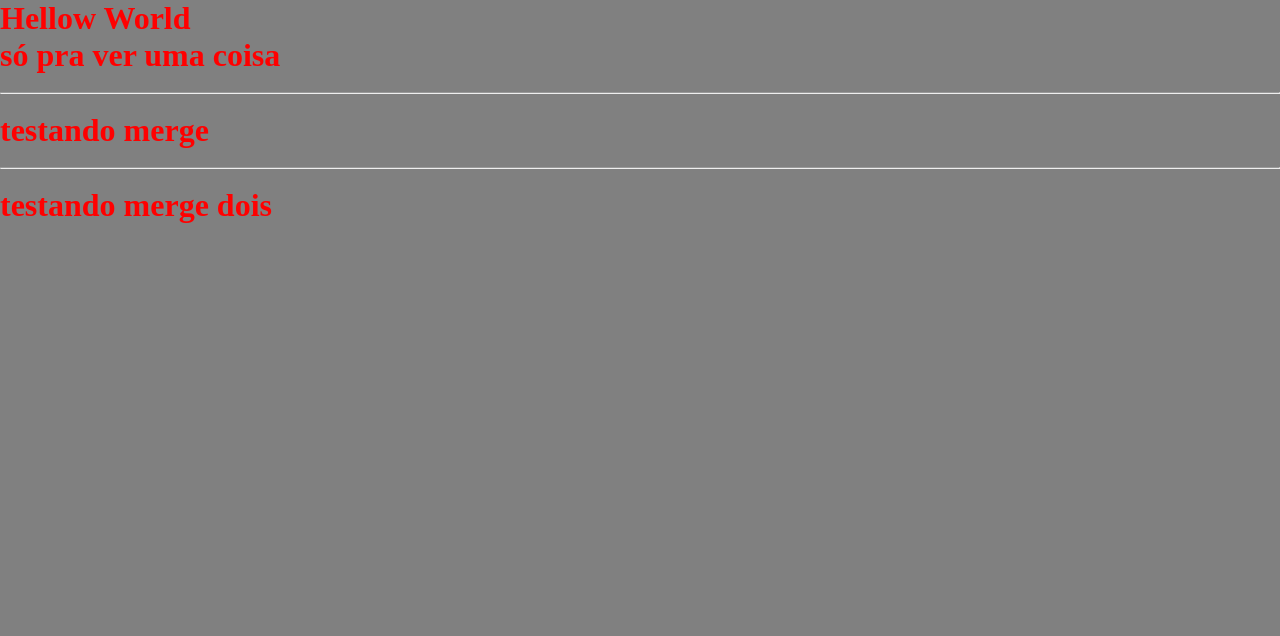
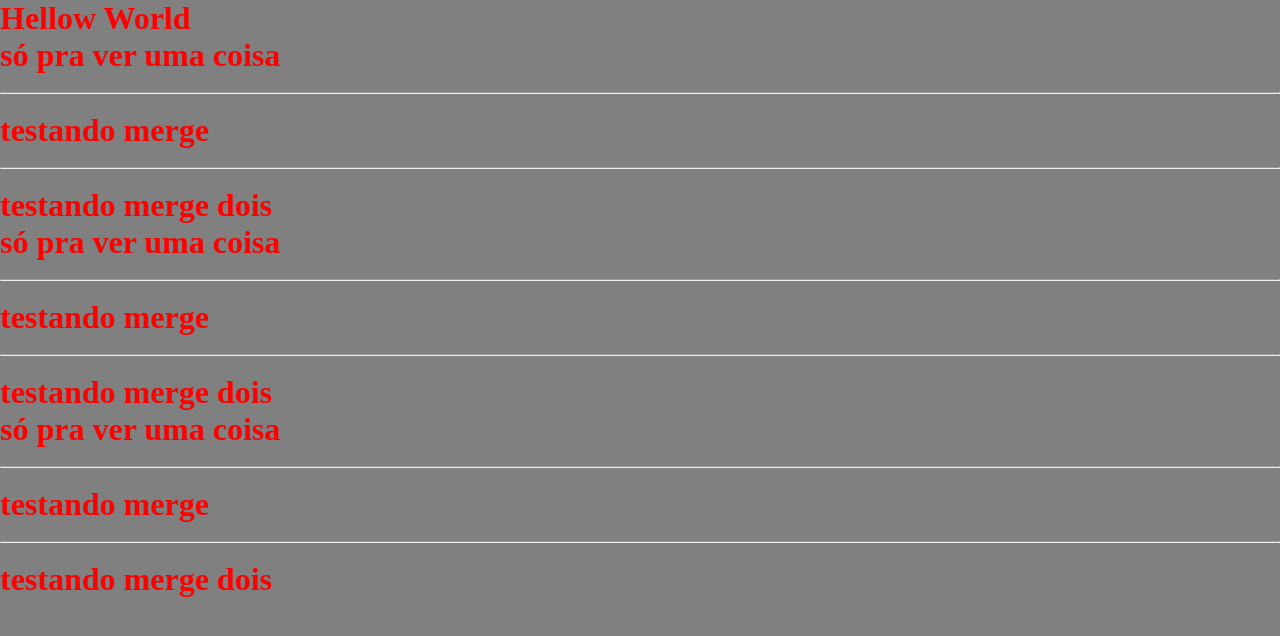
Before and after one commit to Fericto/Aprimorando-git, a plain HTML site: page index.html in a window 1280 px wide. Drawn offline with Linux system fonts and the light colour scheme; files that its build step writes are made by us from their sources.

Commit message:
testando stach

```diff
--- a/index.html
+++ b/index.html
@@ -17,5 +17,23 @@
     <hr>
     <br>
     <h1>testando merge dois</h1>
+    <h1>só pra ver uma coisa</h1>
+    <br>
+    <hr>
+    <br>
+    <h1>testando merge</h1>
+    <br>
+    <hr>
+    <br>
+    <h1>testando merge dois</h1>
+    <h1>só pra ver uma coisa</h1>
+    <br>
+    <hr>
+    <br>
+    <h1>testando merge</h1>
+    <br>
+    <hr>
+    <br>
+    <h1>testando merge dois</h1>
 </body>
 </html>
```
